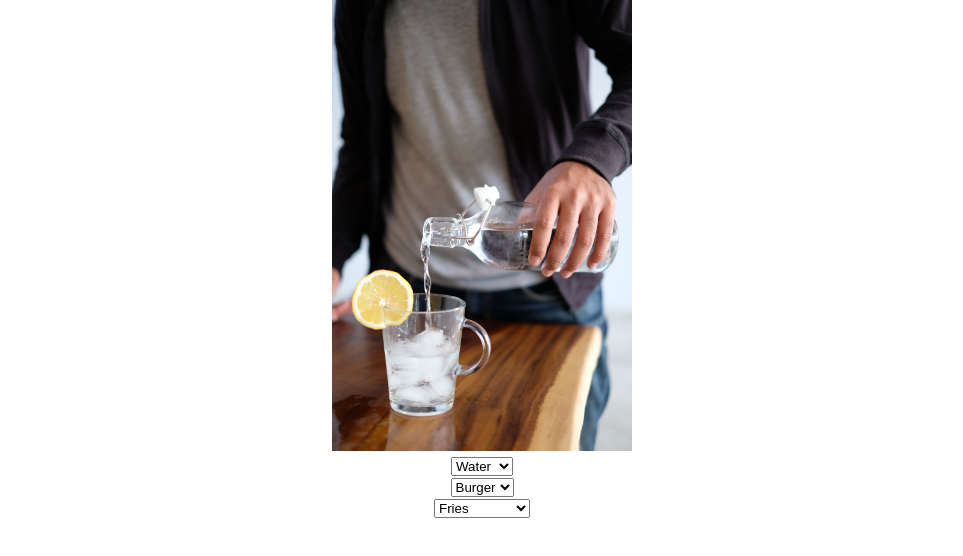
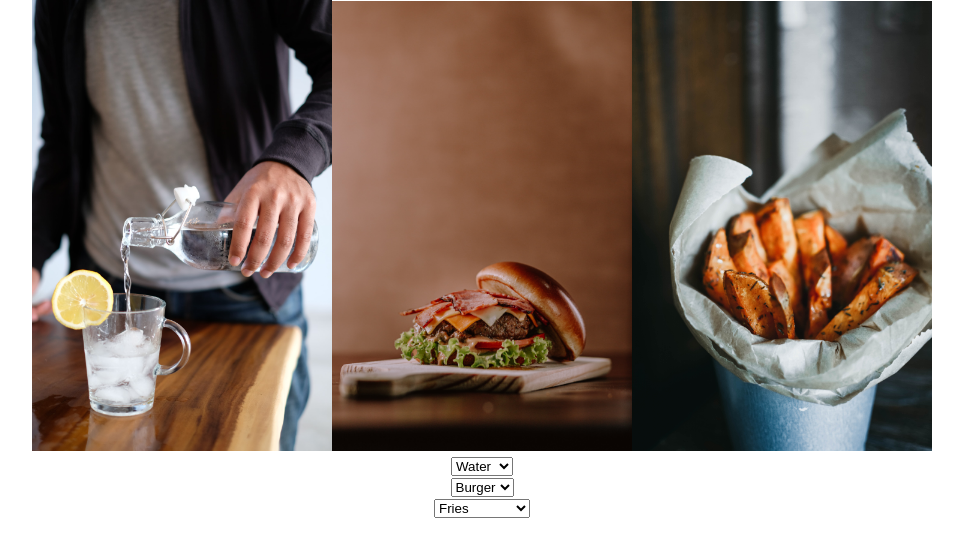
Before and after one commit to abrielcleaver/fs3-react-fast-food, a React (Create React App) app: page / in a window 1280 px wide. Shown: the top 556 px of the page, without its empty margins (158-1121 px from the left). Built offline with nearby package versions, Linux system fonts and the light colour scheme.

Commit message:
Finish img tags on OrderImage component for food and side

```diff
--- a/src/OrderImage.js
+++ b/src/OrderImage.js
@@ -6,7 +6,7 @@ import React from 'react';
 export default function OrderImage(props) {
   return <div>
     <img src={`drink-${props.drinkId}.jpg`} width={300} />
-    {/* <img />
-    <img /> */}
+    <img src={`food-${props.foodId}.jpg`} width={300} />
+    <img src={`side-${props.sideId}.jpg`} width={300}/>
   </div>;
 }
```
